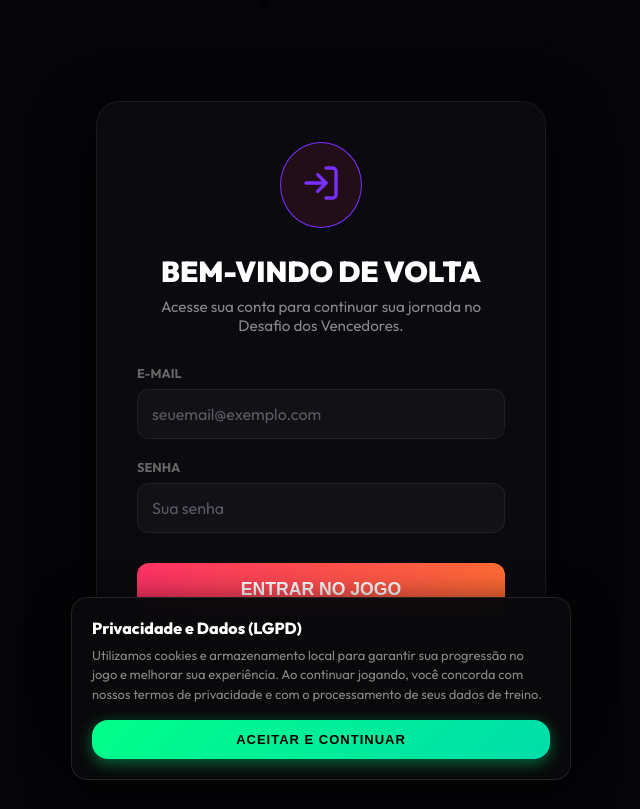
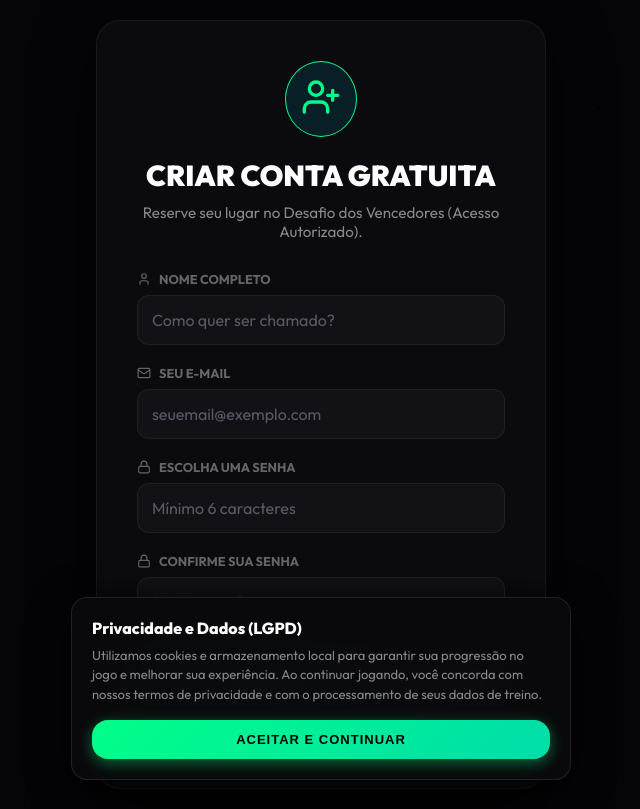
Before and after one commit to vinicin0102/app-DIEGOL, a React (Vite) app: page /registrar in a window 1280 px wide. Before the commit this address led to /login. Shown: the whole page, without its empty margins (319-959 px from the left). Built offline with nearby package versions, Linux system fonts and the light colour scheme; no server answers; the database is empty; sample sign-in values are in the browser's storage.

Commit message:
Add secure register page for authorized students

```diff
--- a/src/App.jsx
+++ b/src/App.jsx
@@ -13,6 +13,7 @@
 import Funnel from './pages/Funnel';
 import Success from './pages/Success';
 import Login from './pages/Login';
+import Register from './pages/Register';
 import Store from './pages/Store';
 import Rewards from './pages/Rewards';
 import Avatars from './pages/Avatars';
@@ -98,6 +99,7 @@
         <Route path="/funil" element={<Funnel />} />
         <Route path="/home-old" element={isAuthenticated ? <Navigate to="/app" /> : <Home />} />
         <Route path="/login" element={isAuthenticated ? <Navigate to="/app" /> : <Login />} />
+        <Route path="/registrar" element={isAuthenticated ? <Navigate to="/app" /> : <Register />} />
 
         {/* Base App Route with Sidebar Layout */}
         <Route path="/app" element={<AppLayout />}>
--- a/src/pages/Login.jsx
+++ b/src/pages/Login.jsx
@@ -114,6 +114,10 @@
 
         <p className="fn-switch">
           Ainda não é um Vencedor? <a onClick={() => navigate('/')}>Veja os planos</a>
+          <br />
+          <span style={{ fontSize: '0.85em', opacity: 0.8, marginTop: '8px', display: 'block' }}>
+            Tem e-mail autorizado? <a onClick={() => navigate('/registrar')} style={{ color: 'var(--primary)', fontWeight: 'bold' }}>Crie sua conta gratuita aqui</a>
+          </span>
         </p>
       </div>
     </div>
--- /dev/null
+++ b/src/pages/Register.jsx
@@ -0,0 +1,243 @@
+import React, { useState, useEffect, useRef } from 'react';
+import { useNavigate, Link } from 'react-router-dom';
+import { useGame } from '../context/GameContext';
+import { UserPlus, ShieldCheck, Mail, Lock, User } from 'lucide-react';
+import { supabase } from '../lib/supabaseClient';
+import './Funnel.css';
+
+const Particles = ({ color = '#00D4FF', count = 40 }) => {
+  const canvasRef = useRef(null);
+  useEffect(() => {
+    const canvas = canvasRef.current;
+    if (!canvas) return;
+    const ctx = canvas.getContext('2d');
+    canvas.width = window.innerWidth;
+    canvas.height = window.innerHeight;
+    const particles = Array.from({ length: count }, () => ({
+      x: Math.random() * canvas.width,
+      y: Math.random() * canvas.height,
+      size: Math.random() * 2 + 1,
+      speedX: (Math.random() - 0.5) * 0.3,
+      speedY: -Math.random() * 1.2 - 0.2,
+      opacity: Math.random() * 0.5 + 0.2,
+    }));
+    let animationId;
+    const animate = () => {
+      ctx.clearRect(0, 0, canvas.width, canvas.height);
+      particles.forEach(p => {
+        ctx.beginPath(); ctx.arc(p.x, p.y, p.size, 0, Math.PI * 2);
+        ctx.fillStyle = color + Math.floor(p.opacity * 255).toString(16).padStart(2, '0');
+        ctx.fill();
+        p.x += p.speedX; p.y += p.speedY;
+        if (p.y < -10) { p.y = canvas.height + 10; p.x = Math.random() * canvas.width; }
+      });
+      animationId = requestAnimationFrame(animate);
+    };
+    const handleResize = () => {
+        canvas.width = window.innerWidth;
+        canvas.height = window.innerHeight;
+    };
+    window.addEventListener('resize', handleResize);
+    animate();
+    return () => {
+        cancelAnimationFrame(animationId);
+        window.removeEventListener('resize', handleResize);
+    };
+  }, [color, count]);
+  return <canvas ref={canvasRef} className="particles-canvas" style={{ position: 'fixed', top: 0, left: 0, zIndex: 0, pointerEvents: 'none' }} />;
+};
+
+const Register = () => {
+  const [name, setName] = useState('');
+  const [email, setEmail] = useState('');
+  const [password, setPassword] = useState('');
+  const [confirmPassword, setConfirmPassword] = useState('');
+  const [loading, setLoading] = useState(false);
+  const [error, setError] = useState('');
+  const [success, setSuccess] = useState(false);
+
+  const { signUp } = useGame();
+  const navigate = useNavigate();
+
+  useEffect(() => {
+    document.documentElement.classList.add('funnel-active');
+    return () => document.documentElement.classList.remove('funnel-active');
+  }, []);
+
+  const handleRegister = async (e) => {
+    e.preventDefault();
+    setError('');
+
+    if (password !== confirmPassword) {
+      setError('As senhas não coincidem.');
+      return;
+    }
+
+    if (password.length < 6) {
+        setError('A senha deve ter pelo menos 6 caracteres.');
+        return;
+    }
+
+    setLoading(true);
+
+    try {
+      // 1. Verificar se o e-mail está na whitelist
+      const { data: whitelistData, error: whitelistError } = await supabase
+        .from('authorized_emails')
+        .select('email')
+        .eq('email', email.toLowerCase().trim())
+        .single();
+
+      if (whitelistError || !whitelistData) {
+        setError('Este e-mail não está autorizado para acesso gratuito. Verifique com o administrador.');
+        setLoading(false);
+        return;
+      }
+
+      // 2. Tentar criar a conta
+      const { data, error: signUpError } = await signUp(email.toLowerCase().trim(), password, name);
+
+      if (signUpError) {
+        if (signUpError.message.includes('already registered')) {
+            setError('Este e-mail já possui uma conta.');
+        } else {
+            setError('Erro ao criar conta: ' + signUpError.message);
+        }
+      } else {
+        setSuccess(true);
+        // Opcional: redirecionar após alguns segundos ou mostrar mensagem
+        setTimeout(() => navigate('/login'), 3000);
+      }
+    } catch (err) {
+      console.error(err);
+      setError('Ocorreu um erro inesperado.');
+    } finally {
+      setLoading(false);
+    }
+  };
+
+  if (success) {
+    return (
+        <div className="fn-container" style={{ minHeight: '100vh', display: 'flex', alignItems: 'center', justifyContent: 'center' }}>
+            <Particles color="#00FF88" count={50} />
+            <div className="fn-modal" style={{ maxWidth: '450px', textAlign: 'center' }}>
+                <div style={{ marginBottom: '20px' }}>
+                    <ShieldCheck size={64} color="#00FF88" />
+                </div>
+                <h2 style={{ fontSize: '2rem', color: '#00FF88' }}>CONTA CRIADA!</h2>
+                <p className="fn-modal-sub">
+                    Sua conta foi criada com sucesso e seu acesso já está liberado.
+                </p>
+                <p style={{ marginTop: '20px', color: 'var(--text-muted)' }}>
+                    Redirecionando para o login...
+                </p>
+                <button
+                  onClick={() => navigate('/login')}
+                  className="fn-auth-btn"
+                  style={{ background: 'var(--primary)', marginTop: '20px' }}
+                >
+                    IR PARA LOGIN
+                </button>
+            </div>
+        </div>
+    );
+  }
+
+  return (
+    <div className="fn-container" style={{ minHeight: '100vh', display: 'flex', alignItems: 'center', justifyContent: 'center', padding: '20px' }}>
+      <Particles color="var(--primary)" count={30} />
+
+      <div className="fn-modal" style={{ maxWidth: '450px', position: 'relative', zIndex: 1 }}>
+        <div style={{ display: 'flex', justifyContent: 'center', marginBottom: '20px' }}>
+          <div style={{ background: 'rgba(0, 212, 255, 0.1)', padding: '15px', borderRadius: '50%', border: '1px solid var(--primary)' }}>
+            <UserPlus size={40} color="var(--primary)" />
+          </div>
+        </div>
+
+        <h2 style={{ fontSize: '1.8rem', marginBottom: '10px' }}>CRIAR CONTA GRATUITA</h2>
+        <p className="fn-modal-sub">
+          Reserve seu lugar no Desafio dos Vencedores (Acesso Autorizado).
+        </p>
+
+        {error && (
+            <div className="fn-error" style={{ marginBottom: '20px', padding: '12px', background: 'rgba(255, 51, 102, 0.1)', border: '1px solid #FF3366', borderRadius: '8px', fontSize: '13px', color: '#FF3366' }}>
+                {error}
+            </div>
+        )}
+
+        <form onSubmit={handleRegister} className="fn-auth-form">
+          <div className="fn-form-group">
+            <label style={{ display: 'flex', alignItems: 'center', gap: '8px' }}>
+                <User size={14} /> Nome Completo
+            </label>
+            <input
+              type="text"
+              placeholder="Como quer ser chamado?"
+              value={name}
+              onChange={e => setName(e.target.value)}
+              required
+            />
+          </div>
+
+          <div className="fn-form-group">
+            <label style={{ display: 'flex', alignItems: 'center', gap: '8px' }}>
+                <Mail size={14} /> Seu E-mail
+            </label>
+            <input
+              type="email"
+              placeholder="seuemail@exemplo.com"
+              value={email}
+              onChange={e => setEmail(e.target.value)}
+              required
+            />
+          </div>
+
+          <div className="fn-form-group">
+            <label style={{ display: 'flex', alignItems: 'center', gap: '8px' }}>
+                <Lock size={14} /> Escolha uma Senha
+            </label>
+            <input
+              type="password"
+              placeholder="Mínimo 6 caracteres"
+              value={password}
+              onChange={e => setPassword(e.target.value)}
+              required
+            />
+          </div>
+
+          <div className="fn-form-group">
+            <label style={{ display: 'flex', alignItems: 'center', gap: '8px' }}>
+                <Lock size={14} /> Confirme sua Senha
+            </label>
+            <input
+              type="password"
+              placeholder="Repita a senha"
+              value={confirmPassword}
+              onChange={e => setConfirmPassword(e.target.value)}
+              required
+            />
+          </div>
+
+          <button
+            type="submit"
+            className="fn-auth-btn"
+            disabled={loading}
+            style={{
+                background: 'linear-gradient(90deg, #00D4FF, #7B2FFF)',
+                color: '#fff',
+                marginTop: '10px'
+            }}
+          >
+            {loading ? 'PROCESSANDO...' : 'CRIAR MINHA CONTA'}
+          </button>
+        </form>
+
+        <p className="fn-switch" style={{ marginTop: '20px', fontSize: '14px' }}>
+          Já tem acesso? <Link to="/login" style={{ color: 'var(--primary)', fontWeight: 'bold' }}>Fazer Login</Link>
+        </p>
+      </div>
+    </div>
+  );
+};
+
+export default Register;
```
